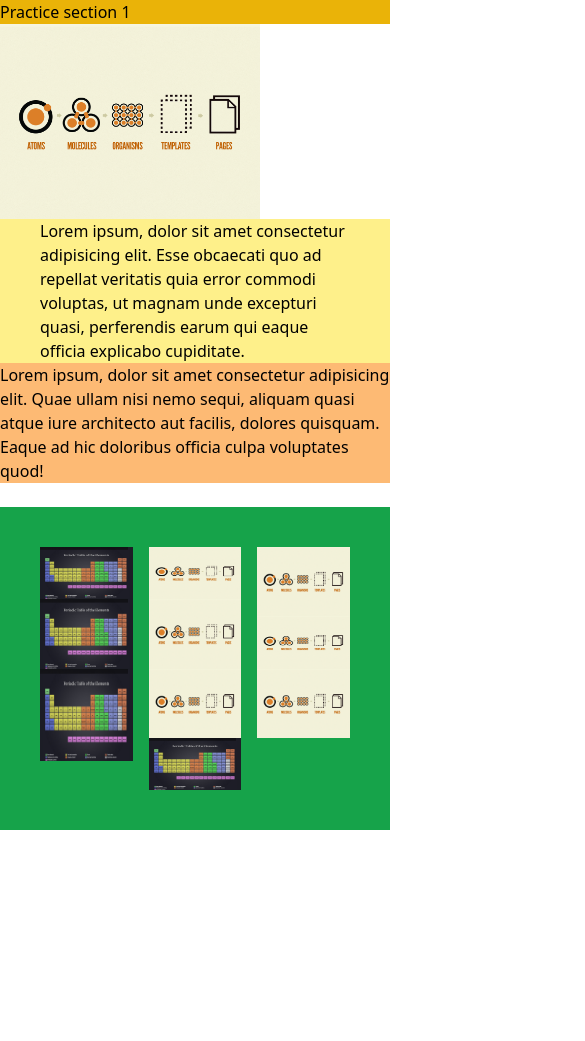
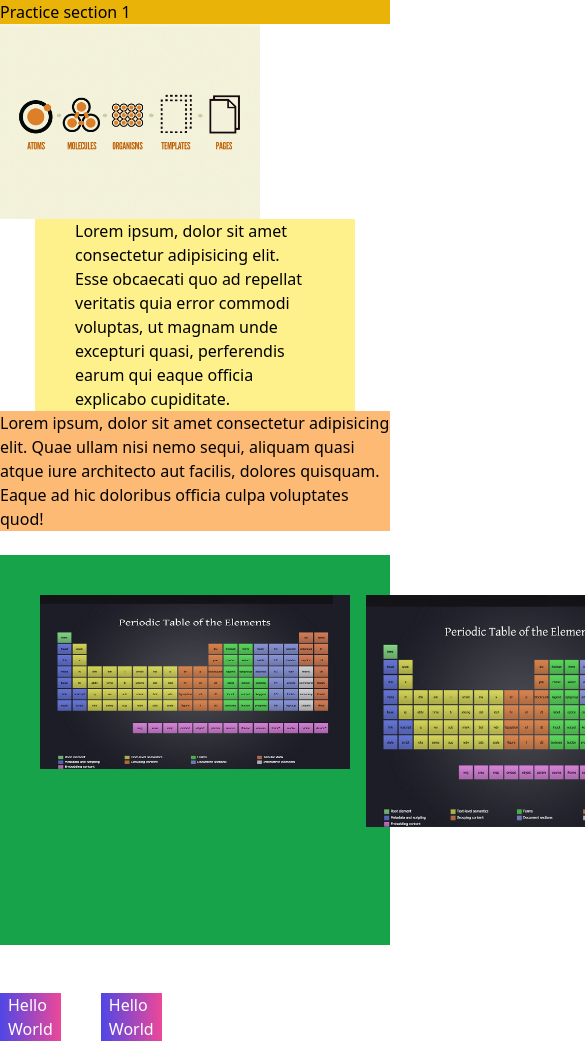
Before and after one commit to carrington-115/tailwindcss-course, a website: page src/practice-1/index-1.html in a window 390 px wide. Shown: the top 1041 px of the page, 585 px wide, since content can reach past the window. Before the commit the page ends 844 px from the top, so only its background shows below. Drawn offline with Linux system fonts and the light colour scheme.

Commit message:
learned how to use decoration box

```diff
--- a/src/practice-1/index-1.html
+++ b/src/practice-1/index-1.html
@@ -32,10 +32,12 @@
       </p>
     </div>
     <br />
-    <!--Columns-->
-    <section class="columns-3 p-10 bg-green-600 gap-100">
+    <!--Columns, break before, after, and inside-->
+    <section
+      class="columns-3 sm:columns-1 md:columns-2 p-10 bg-green-600 gap-100"
+    >
       <img
-        class="aspect-video hover:break-after-column"
+        class="aspect-video hover:break-after-column sm:break-after-column"
         src="/public/images/image-2.png"
         alt=""
       />
@@ -49,7 +51,20 @@
       <img class="aspect-video" src="/public/images/image-1.png" alt="" />
       <img src="/public/images/image-1.png" alt="" />
     </section>
-
-    <!--Break-->
+    <br /><br />
+    <!--Box decoration-->
+    <div class="w-fit flex gap-10">
+      <h1
+        class="box-decoration-slice bg-gradient-to-r from-indigo-600 to-pink-500 text-white px-2"
+      >
+        Hello <br />World
+      </h1>
+      <h1
+        class="box-decoration-clone bg-gradient-to-r from-indigo-600 to-pink-500 text-white px-2"
+      >
+        Hello <br />
+        World
+      </h1>
+    </div>
   </body>
 </html>
--- a/tailwind.config.js
+++ b/tailwind.config.js
@@ -4,9 +4,9 @@ module.exports = {
   theme: {
     extend: {},
     screens: {
-      sm: "640px",
-      md: "768px",
-      lg: "1024px",
+      sm: "320px",
+      md: "600px",
+      lg: "1000px",
       xl: "1280px",
       "2xl": "1536px",
     },
```
Also changed, not shown: src/output.css.
